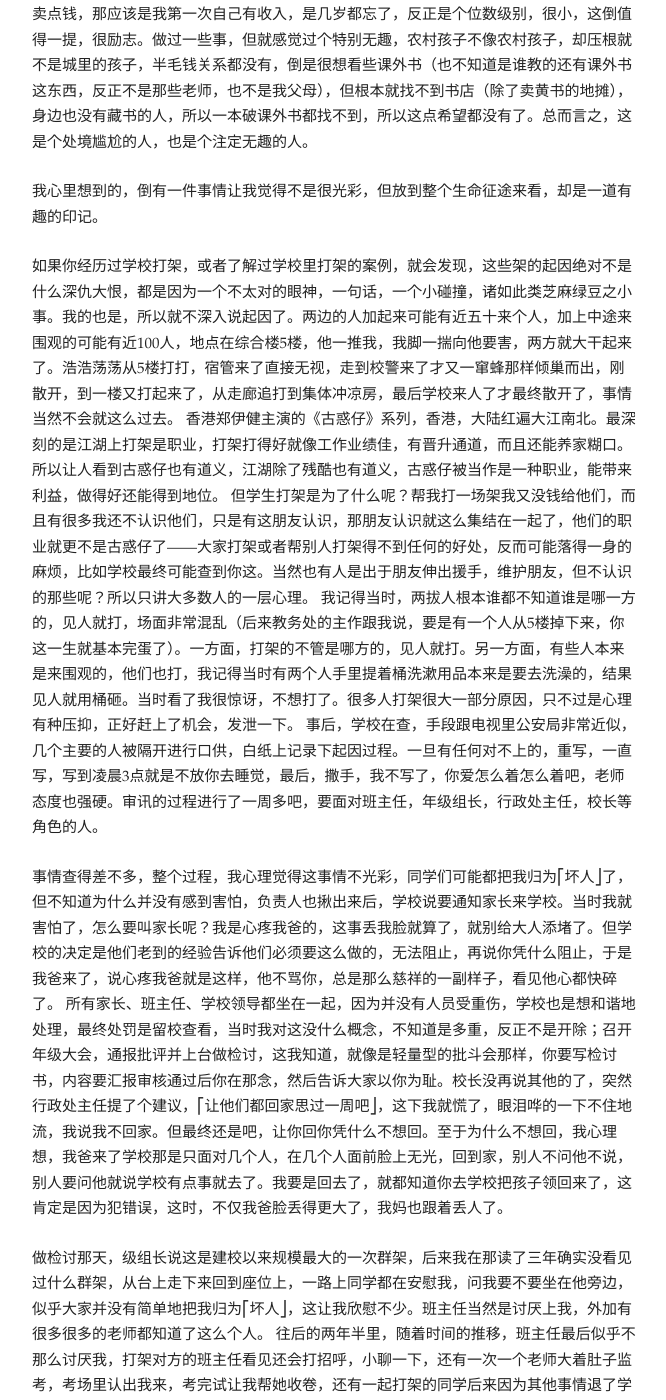
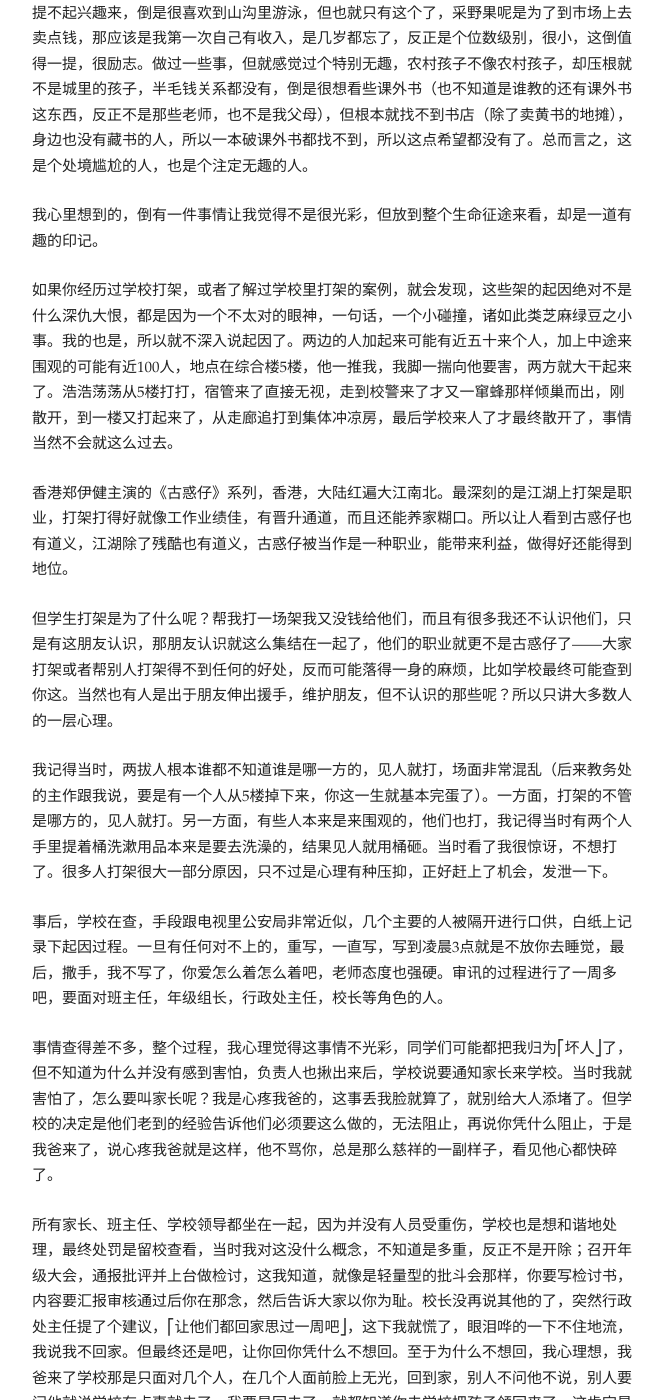
Before and after one commit to kenshinlin/archives, a Jekyll site: the page built from _posts/2013-10-30-p.md, in a window 1280 px wide and 1400 px high, scrolled down 1209 px. Shown: the whole window, without its empty margins (141-807 px from the left). Built offline with Jekyll 4.4.1, drawn with Linux system fonts in a browser that asks for light colours; comment, search, counter and statistics services are not loaded; some of the changed lines change nothing that is shown; some of the changed text lies outside the part shown.

Commit message:
文章当一个无趣的人想做一个有趣的人 隔行，加引用

```diff
--- a/_posts/2013-10-30-p.md
+++ b/_posts/2013-10-30-p.md
@@ -7,6 +7,7 @@
 <div class="post-date">{{ page.date | date: "%Y年%m月%d日"}} kenshinlin 深圳南山 小屋子里</div>
 
 小的时候觉得年纪大点的人不太爱在空间或者什么地方写点日志，心想这些人都有点装深沉，但近两年来，发现我也不写了。也才发现大家倒不都是因为装深沉。反正我是因为有点点⎡怯⎦，提不起来勇气写，至于⎡怯⎦什么，也一直没心思去想它。
+
 最近是在想，所以有了这篇⎡日志⎦，酝酿了好几天没动手，主要是怕一写不知道要写多久，我现在规定自己要在11点前睡觉，第二天7点起来，做到早睡早起，我怕我这一写肯定超过11点，而我估计到时我一定不会停下来。但我又怕想到的那点觉得还有点意义的东西不记下来，恐怕到有时间要写的时候就⎡没感觉⎦了。
 
 按理说，人遇事多了，就长大些了，对事情的理解就更深，但事实发生在我身上并不是这样的，我觉得自己是越活越不明白，越不懂，好像这也不对那也不对，于是就只能选择默没，本来我不怎么在群里说话的，现在就说得更少了，本来我还会发发日志的，现在基本不发了。一方面，我怕我说不在理别人会笑话；另一方面，就算我觉得我说得在理，别人不理解，而我知道我一定不会跟他吵起来；最后，其实我也怕万一别人觉得我还说得挺好的，结果我说的都是错了，误人子弟。所以，我可能⎡怯⎦的是这个。
@@ -26,19 +27,27 @@
 我心里想到的，倒有一件事情让我觉得不是很光彩，但放到整个生命征途来看，却是一道有趣的印记。
 
 如果你经历过学校打架，或者了解过学校里打架的案例，就会发现，这些架的起因绝对不是什么深仇大恨，都是因为一个不太对的眼神，一句话，一个小碰撞，诸如此类芝麻绿豆之小事。我的也是，所以就不深入说起因了。两边的人加起来可能有近五十来个人，加上中途来围观的可能有近100人，地点在综合楼5楼，他一推我，我脚一揣向他要害，两方就大干起来了。浩浩荡荡从5楼打打，宿管来了直接无视，走到校警来了才又一窜蜂那样倾巢而出，刚散开，到一楼又打起来了，从走廊追打到集体冲凉房，最后学校来人了才最终散开了，事情当然不会就这么过去。
+
 香港郑伊健主演的《古惑仔》系列，香港，大陆红遍大江南北。最深刻的是江湖上打架是职业，打架打得好就像工作业绩佳，有晋升通道，而且还能养家糊口。所以让人看到古惑仔也有道义，江湖除了残酷也有道义，古惑仔被当作是一种职业，能带来利益，做得好还能得到地位。
+
 但学生打架是为了什么呢？帮我打一场架我又没钱给他们，而且有很多我还不认识他们，只是有这朋友认识，那朋友认识就这么集结在一起了，他们的职业就更不是古惑仔了——大家打架或者帮别人打架得不到任何的好处，反而可能落得一身的麻烦，比如学校最终可能查到你这。当然也有人是出于朋友伸出援手，维护朋友，但不认识的那些呢？所以只讲大多数人的一层心理。
+
 我记得当时，两拔人根本谁都不知道谁是哪一方的，见人就打，场面非常混乱（后来教务处的主作跟我说，要是有一个人从5楼掉下来，你这一生就基本完蛋了）。一方面，打架的不管是哪方的，见人就打。另一方面，有些人本来是来围观的，他们也打，我记得当时有两个人手里提着桶洗漱用品本来是要去洗澡的，结果见人就用桶砸。当时看了我很惊讶，不想打了。很多人打架很大一部分原因，只不过是心理有种压抑，正好赶上了机会，发泄一下。
+
 事后，学校在查，手段跟电视里公安局非常近似，几个主要的人被隔开进行口供，白纸上记录下起因过程。一旦有任何对不上的，重写，一直写，写到凌晨3点就是不放你去睡觉，最后，撒手，我不写了，你爱怎么着怎么着吧，老师态度也强硬。审讯的过程进行了一周多吧，要面对班主任，年级组长，行政处主任，校长等角色的人。
 
 事情查得差不多，整个过程，我心理觉得这事情不光彩，同学们可能都把我归为⎡坏人⎦了，但不知道为什么并没有感到害怕，负责人也揪出来后，学校说要通知家长来学校。当时我就害怕了，怎么要叫家长呢？我是心疼我爸的，这事丢我脸就算了，就别给大人添堵了。但学校的决定是他们老到的经验告诉他们必须要这么做的，无法阻止，再说你凭什么阻止，于是我爸来了，说心疼我爸就是这样，他不骂你，总是那么慈祥的一副样子，看见他心都快碎了。
+
 所有家长、班主任、学校领导都坐在一起，因为并没有人员受重伤，学校也是想和谐地处理，最终处罚是留校查看，当时我对这没什么概念，不知道是多重，反正不是开除；召开年级大会，通报批评并上台做检讨，这我知道，就像是轻量型的批斗会那样，你要写检讨书，内容要汇报审核通过后你在那念，然后告诉大家以你为耻。校长没再说其他的了，突然行政处主任提了个建议，⎡让他们都回家思过一周吧⎦，这下我就慌了，眼泪哗的一下不住地流，我说我不回家。但最终还是吧，让你回你凭什么不想回。至于为什么不想回，我心理想，我爸来了学校那是只面对几个人，在几个人面前脸上无光，回到家，别人不问他不说，别人要问他就说学校有点事就去了。我要是回去了，就都知道你去学校把孩子领回来了，这肯定是因为犯错误，这时，不仅我爸脸丢得更大了，我妈也跟着丢人了。
 
 做检讨那天，级组长说这是建校以来规模最大的一次群架，后来我在那读了三年确实没看见过什么群架，从台上走下来回到座位上，一路上同学都在安慰我，问我要不要坐在他旁边，似乎大家并没有简单地把我归为⎡坏人⎦，这让我欣慰不少。班主任当然是讨厌上我，外加有很多很多的老师都知道了这么个人。
+
 往后的两年半里，随着时间的推移，班主任最后似乎不那么讨厌我，打架对方的班主任看见还会打招呼，小聊一下，还有一次一个老师大着肚子监考，考场里认出我来，考完试让我帮她收卷，还有一起打架的同学后来因为其他事情退了学不再联系了，但获得了一批曾经一起努力的同学，不禁觉得友谊的建立需要一些根基，而这根基并不是一起挥霍而建立起来的，就好像一对夫妻的根基也许需要经历很多而建立起来。这些后来的种种蛛丝马迹，表明大家的思维并没有那种⎡非黑即白⎦那样把人归为⎡好人⎦跟⎡坏人⎦，至少在这件事情上面。也表明了，直到今天想起来，我都觉得在人生的征途里，它还是算一道是⎡有趣⎦的印记。
 
 但总的来说，我是个无趣的人，按照罗素和王小波的思维来看，我同时也是个不幸福的人，因为生活在一个价值观单一的世界里，生活在一个弹丸之地，⎡参差多态⎦就无从谈起。
-而我其实更想做个⎡有趣⎦的人，当一个⎡无趣⎦的人意识到自己的这种窘迫，想做个⎡有趣⎦的人的时候，可想而知，他还需要经历多少风雨，或者还需要多少勇气。
+而我其实更想做个⎡有趣⎦的人，当一个⎡无趣⎦的人意识到自己的这种窘迫，想做个⎡有趣⎦的人的时候，这涉及思维及世界观价值观，可想而知，他还需要经历多少风雨，多少勇气。
 
-深圳-南山-小屋子里
-00：50
+> 须知参差多态，乃是幸福的本源.
+> -- 摘自王小波，而王小波又摘自罗素
+
+深圳-南山-小屋子里 凌晨00：50
```
